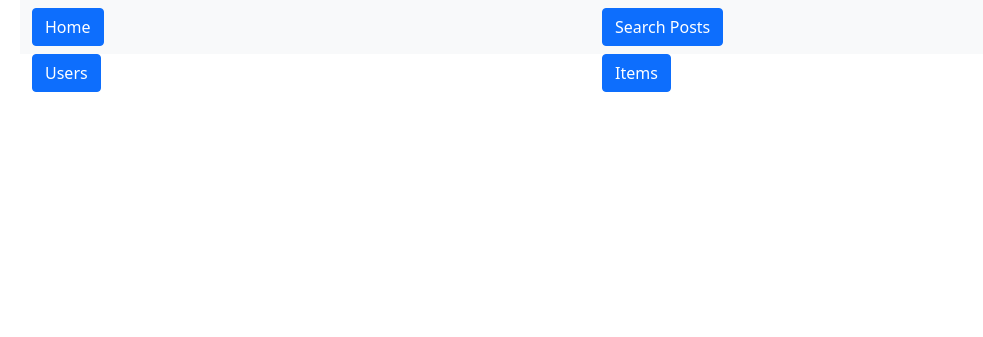
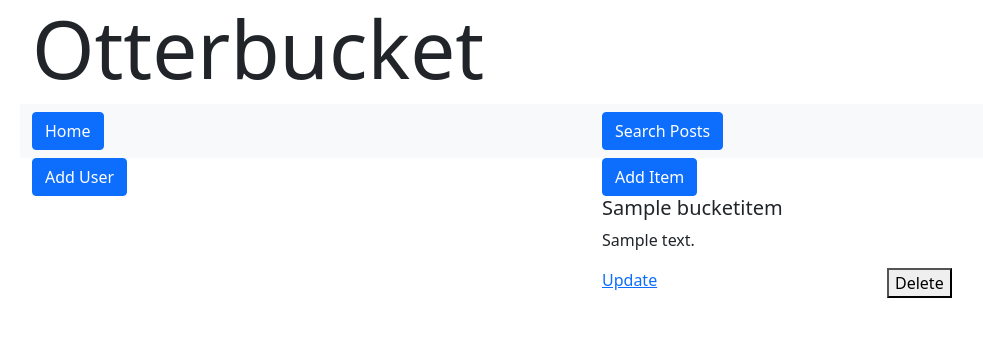
Before and after one commit to JRAM937/cst438groupH, a Django app: page /adminMain in a window 1280 px wide. Shown: the top 337 px of the page, without its empty margins (50-1033 px from the left). Run offline with Django 3.2, Linux system fonts and the light colour scheme; tables that the repository leaves empty hold one stand-in row (values such as "Sample post").

Commit message:
Made a title and added admin button in header.html. Added lists to display all the users and items  in the database, along with buttons that will be used to update and delete each item.

```diff
--- a/otterBucket/otterbucket_app/templates/otterbucket_app/adminMain.html
+++ b/otterBucket/otterbucket_app/templates/otterbucket_app/adminMain.html
@@ -1,7 +1,46 @@
 {% include "otterbucket_app/header.html" %}
 <div class="row">
-    <div class="col"><button class="btn btn-primary">Users</button></div>
-    <div class="col"><button class="btn btn-primary">Items</button></div>
+
+    <div class="col">
+        <a class="btn btn-primary">Add User</a>
+        {% if users %}
+            {% for user in users %}
+                <h5>{{user.username}}</h5>
+                <div class="row">
+                    <div class="col">
+                        <a href="/updateUser?userId={{user.id}}">Update</a>
+                    </div>
+                    <div class="col">
+                        <form>
+                            <button id="{{user.id}}">Delete</button>
+                        </form>
+                    </div>
+                </div>
+            {% endfor %}
+        {% endif %}
+    </div>
+
+    <div class="col">
+        <a class="btn btn-primary">Add Item</a>
+        {% if items %}
+            {% for item in items %}
+                <h5>{{item.title}}</h5>
+                <p>{{item.text}}</p>
+                <div class="row">
+                    <div class="col">
+                        <a href="/updateItem?itemId={{item.id}}">Update</a>
+                    </div>
+                    <div class="col">
+                        <form>
+                            <button id="{{item.id}}">Delete</button>
+                        </form>
+                    </div>
+                </div>
+            {% endfor %}
+        {% else %}
+            <p>No items in database.</p>
+        {% endif %}
+    </div>
 </div>
 
 
--- a/otterBucket/otterbucket_app/templates/otterbucket_app/header.html
+++ b/otterBucket/otterbucket_app/templates/otterbucket_app/header.html
@@ -3,11 +3,18 @@
 <head>
     <meta charset="utf-8"><!-- CSS only -->
     <link href="https://cdn.jsdelivr.net/npm/bootstrap@5.0.0-beta2/dist/css/bootstrap.min.css" rel="stylesheet" integrity="sha384-BmbxuPwQa2lc/FVzBcNJ7UAyJxM6wuqIj61tLrc4wSX0szH/Ev+nYRRuWlolflfl" crossorigin="anonymous">
-    <title>Display List</title>
+    <title>Otterbucket</title>
 </head>
 <body class = 'container'>
+
+    <div class='jumbotron'>
+        <h1 class="display-1">Otterbucket</h1>
+    </div>
 
     <nav class = "navbar navbar-expand-lg navbar-light bg-light row">
         <div class = 'col-sm'><a class = "btn btn-primary" href = "/">Home</a></div>
         <div class = 'col-sm'><a class = "btn btn-primary" href = "/search">Search Posts</a></div>
+        {% if False %}
+            <div class = 'col-sm'><a class = "btn btn-primary" href = "/adminMain">Admin</a></div>
+        {% endif %}
     </nav>
--- a/otterBucket/otterbucket_app/views.py
+++ b/otterBucket/otterbucket_app/views.py
@@ -21,7 +21,9 @@
 
 # TODO: Check if admin.
 def adminMain(request):
-    return render(request, 'otterbucket_app/adminMain.html')
+    items = BucketItem.objects.all()
+    context = {'items': items}
+    return render(request, 'otterbucket_app/adminMain.html', context)
 
 # TODO: Implement search
 def search(request):
```
